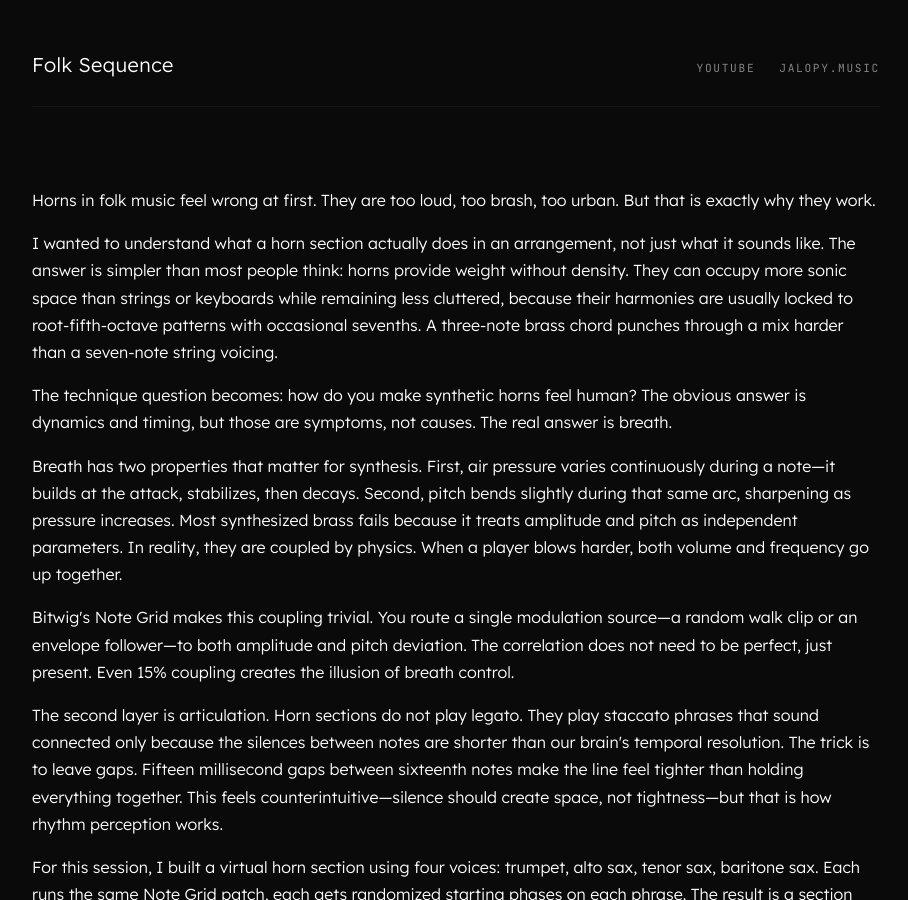
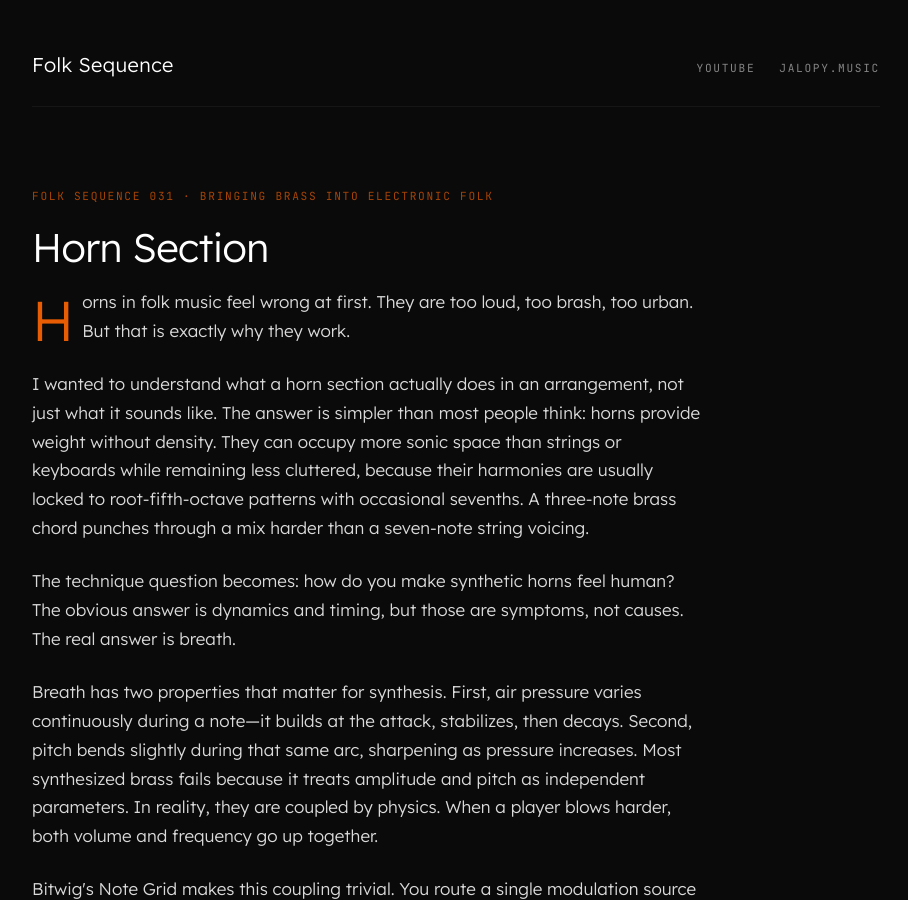
Before and after one commit to folk-sequence/folk-sequence.github.io, a Jekyll site: the page built from 031-horn-section.md, in a window 1280 px wide and 900 px high. Shown: the whole window, without its empty margins (184-1092 px from the left). Built offline with Jekyll 4.4.1, drawn with Linux system fonts in a browser that asks for light colours; our own code applies the rules of GitHub Pages for plain Markdown files; some of the changed text lies outside the part shown.

Commit message:
Restore front matter

```diff
--- a/031-horn-section.md
+++ b/031-horn-section.md
@@ -1,3 +1,11 @@
+---
+layout: essay
+title: "Horn Section"
+episode: "031"
+topic: "Bringing brass into electronic folk"
+description: "Horn Section — companion essay for Folk Sequence 031"
+---
+
 Horns in folk music feel wrong at first. They are too loud, too brash, too urban. But that is exactly why they work.
 
 I wanted to understand what a horn section actually does in an arrangement, not just what it sounds like. The answer is simpler than most people think: horns provide weight without density. They can occupy more sonic space than strings or keyboards while remaining less cluttered, because their harmonies are usually locked to root-fifth-octave patterns with occasional sevenths. A three-note brass chord punches through a mix harder than a seven-note string voicing.
```
